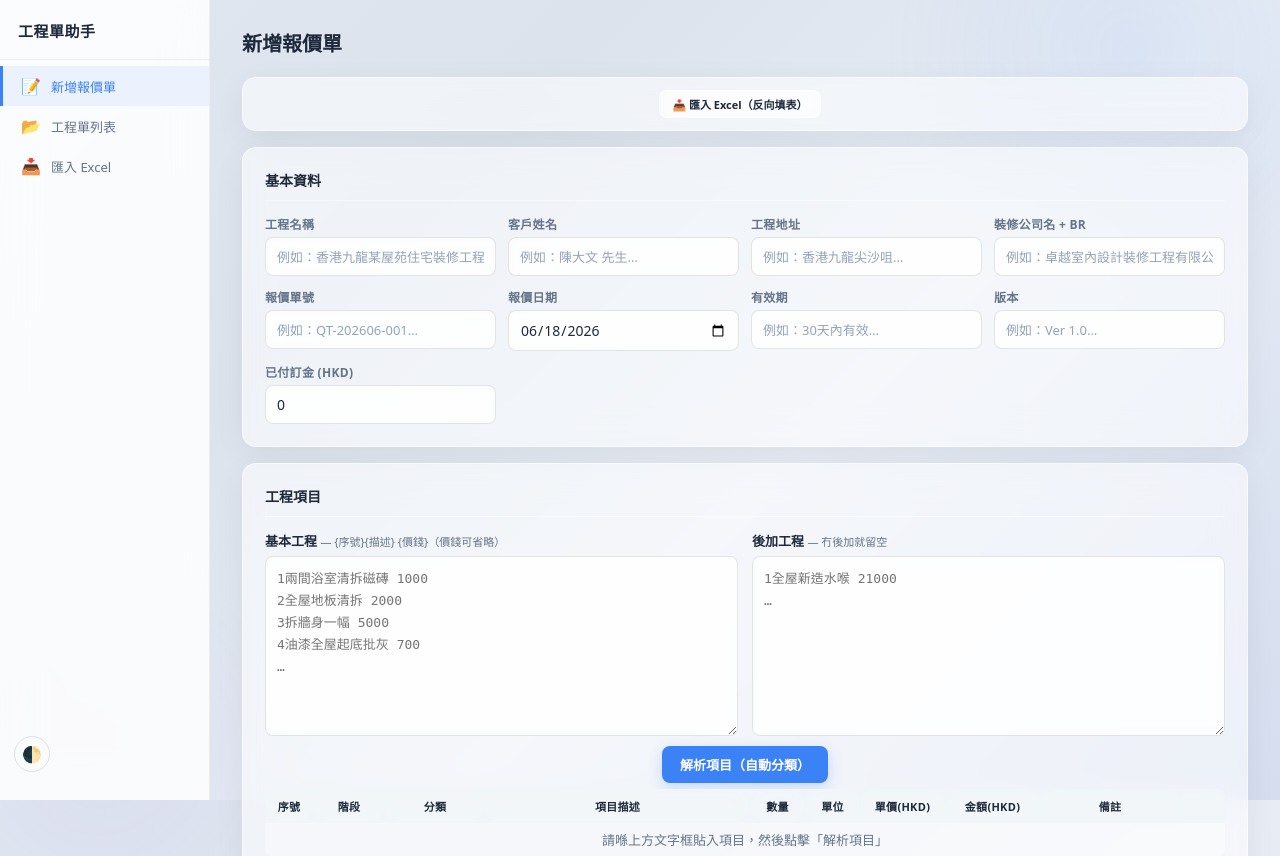
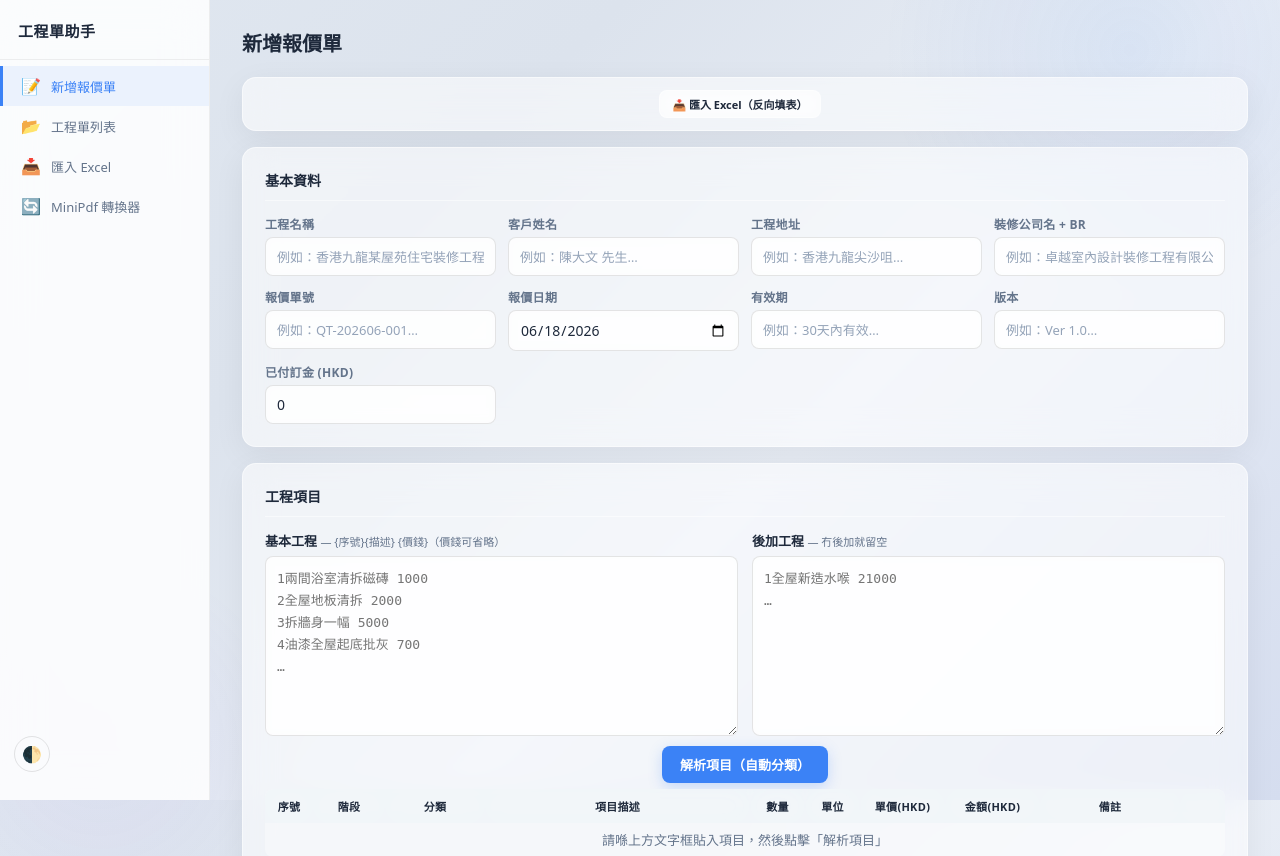
Before and after one commit to asd13006/quotation-invoice-tool, a Flask app: template templates/index.html in a window 1280 px wide. Shown: the top 856 px of the page. Run offline with Flask 2, Linux system fonts and the light colour scheme; the template is opened without the code that fills it, so the values that code supplies are empty; parts of the project's set-up code (start-up, migrations or seed data) failed here and were passed over.

Commit message:
v2.7.1: sidebar 加 MiniPdf 轉換器 link
Co-Authored-By: Claude Opus 4.8 <noreply@anthropic.com>

```diff
--- a/templates/index.html
+++ b/templates/index.html
@@ -16,6 +16,7 @@
 <a href="/" class="active"><span class="icon">📝</span>新增報價單</a>
 <a href="/projects"><span class="icon">📂</span>工程單列表</a>
 <a href="#" onclick="document.getElementById('uploadFile').click()"><span class="icon">📥</span>匯入 Excel</a>
+<a href="/minipdf/" target="_blank"><span class="icon">🔄</span>MiniPdf 轉換器</a>
 <div style="margin-top:auto;padding:8px 14px">
 <button class="theme-toggle" onclick="toggleTheme()" title="切換淺色/暗黑模式">🌓</button>
 </div>
--- a/templates/projects.html
+++ b/templates/projects.html
@@ -14,6 +14,7 @@
 <div class="sidebar-logo">工程單助手<span>{{ version }}</span></div>
 <a href="/"><span class="icon">📝</span>新增報價單</a>
 <a href="/projects" class="active"><span class="icon">📂</span>工程單列表</a>
+<a href="/minipdf/" target="_blank"><span class="icon">🔄</span>MiniPdf 轉換器</a>
 <div style="margin-top:auto;padding:8px 14px">
 <button class="theme-toggle" onclick="toggleTheme()" title="切換淺色/暗黑模式">🌓</button>
 </div>
```
Also changed, not shown: 1 other file.
